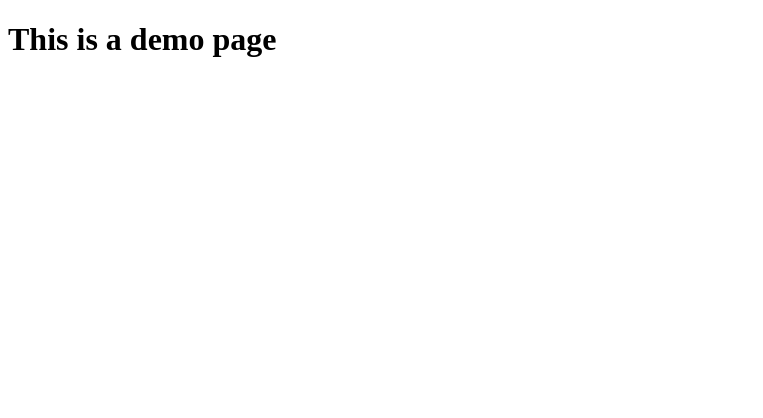
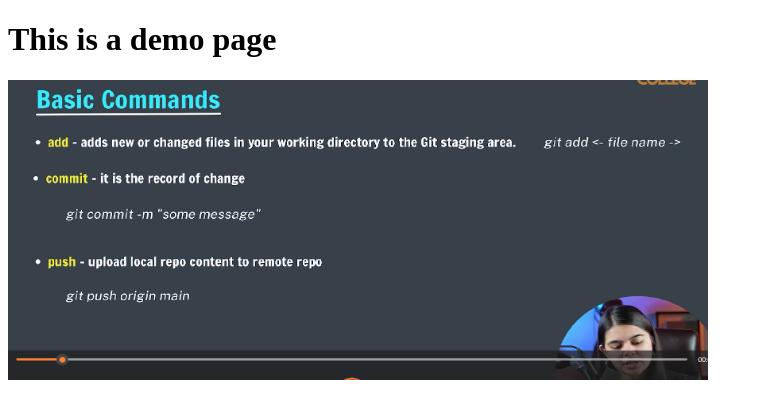
Before and after one commit to SUY1603/demo--repo, a plain HTML site: page index.html in a window 1280 px wide. Shown: the whole page, without its empty margins (0-763 px from the left). Drawn offline with Linux system fonts and the light colour scheme; files whose address does not match are found by name.

Commit message:
Add notes image

```diff
--- a/index.html
+++ b/index.html
@@ -8,5 +8,6 @@
 </head>
 <body>
     <h1>This is a demo page</h1>
+    <img src="C:\Users\BIT\Downloads\Web Dev Resources\CLASSROOM\demo--repo\notes.png" alt="notes" height="300px" width="700px">
 </body>
 </html>
```
Also changed, not shown: notes.png (added).
